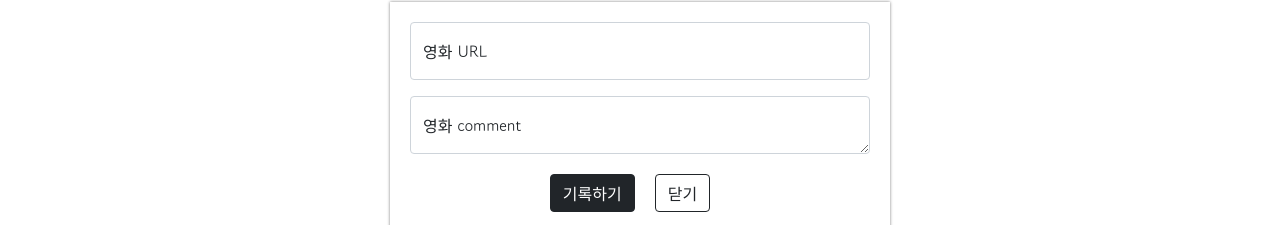
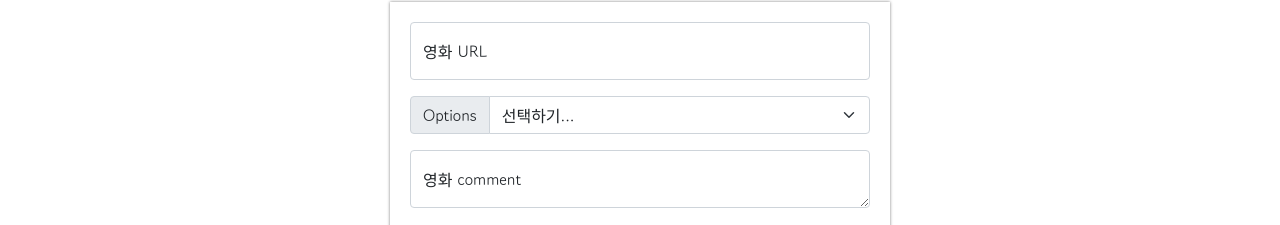
Before and after one commit to singingsandhill/mypage2, a plain HTML site: page index.html in a window 1280 px wide. Shown: the part 268-493 px from the top of the page. Drawn offline with nearby package versions, Linux system fonts and the light colour scheme.

Commit message:
Update index.html
1주차 과제

```diff
--- a/index.html
+++ b/index.html
@@ -92,6 +92,17 @@
             <input type="email" class="form-control" id="floatingInput" placeholder="name@example.com">
             <label for="floatingTextarea">영화 URL</label>
         </div>
+        <div class="input-group mb-3">
+            <label class="input-group-text" for="inputGroupSelect01">Options</label>
+            <select class="form-select" id="inputGroupSelect01">
+              <option selected>선택하기...</option>
+              <option value="1점">⭐</option>
+              <option value="2점">⭐⭐</option>
+              <option value="3점">⭐⭐⭐</option>
+              <option value="4점">⭐⭐⭐⭐</option>
+              <option value="5점">⭐⭐⭐⭐⭐</option>
+            </select>
+          </div>
         <div class="form-floating">
             <textarea class="form-control" placeholder="Leave a comment here" id="floatingTextarea"></textarea>
             <label for="floatingPassword">영화 comment</label>
```
